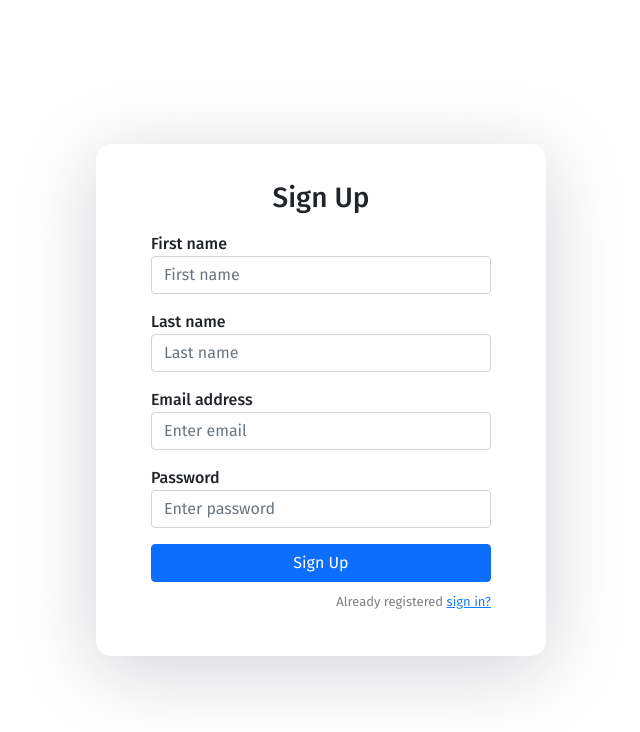
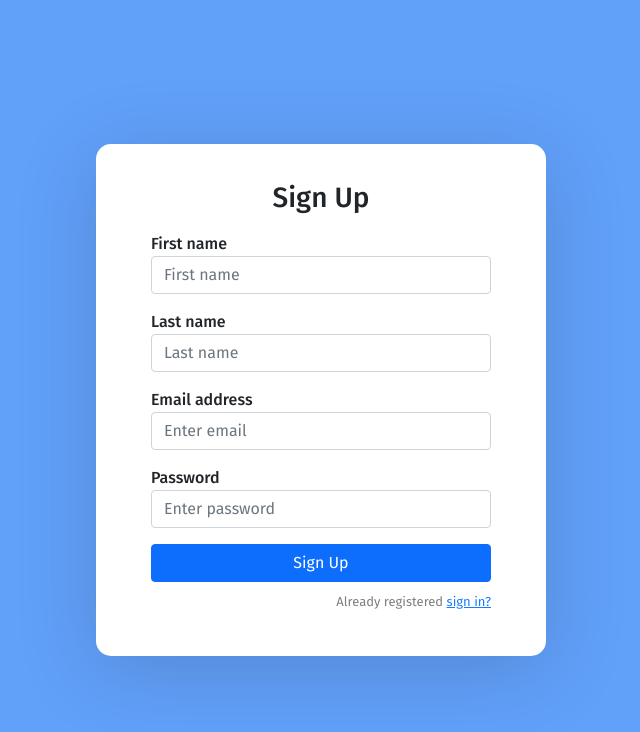
Before and after one commit to darkghost33/UCER-Patshala, a React (Create React App) app in the folder frontend/: page /sign-up in a window 1280 px wide. Shown: the top 732 px of the page, without its empty margins (319-959 px from the left). Built offline with nearby package versions, Linux system fonts and the light colour scheme.

Commit message:
color changes

```diff
--- a/frontend/src/css/auth_css.css
+++ b/frontend/src/css/auth_css.css
@@ -42,6 +42,7 @@ html,
   justify-content: center;
   flex-direction: column;
   text-align: left;
+  background-color: #61a1fa;
 }
 
 .auth-inner {
```
